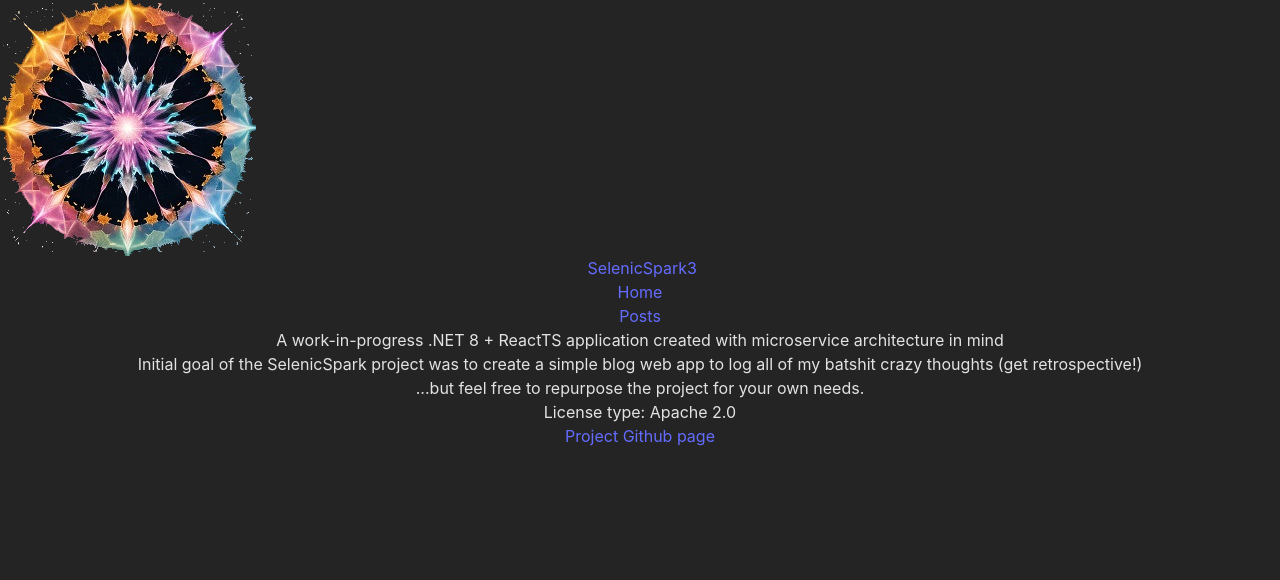
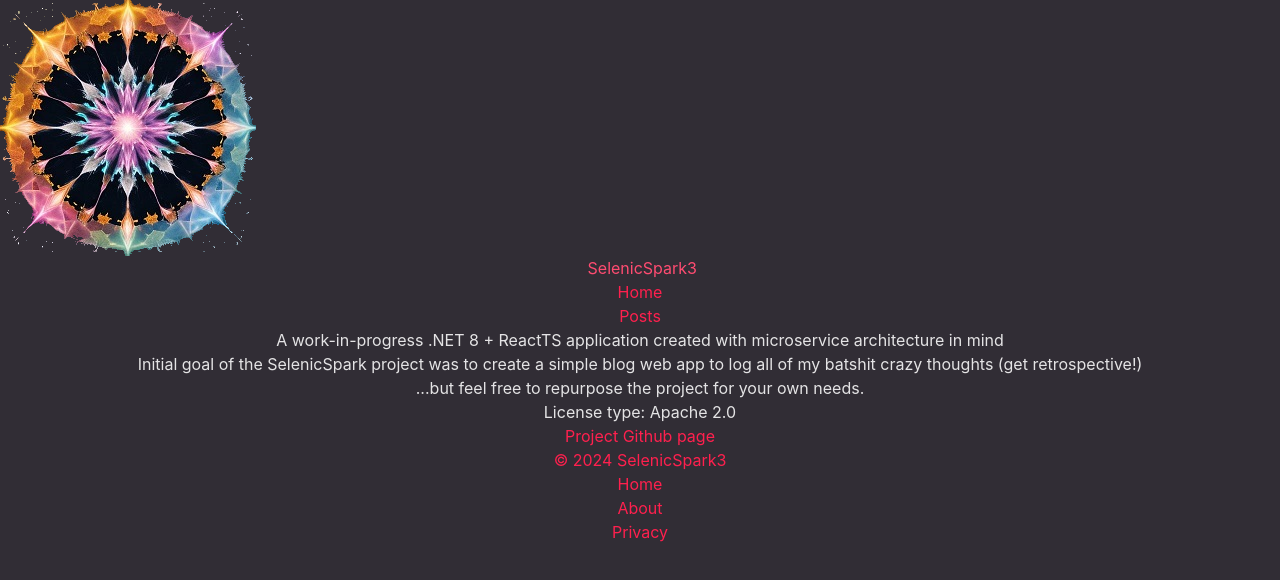
Before and after one commit to HardcoreMagazine/SelenicSparkApp3, a React (Vite) app in the folder frontend/: page / in a window 1280 px wide. Shown: the top 580 px of the page. Built offline with nearby package versions, Linux system fonts and the light colour scheme.

Commit message:
better-looking homepage; links now have new color & color hover change

```diff
--- a/frontend/src/components/Home.tsx
+++ b/frontend/src/components/Home.tsx
@@ -3,26 +3,22 @@ import { Link } from "react-router-dom";
 function Home() {
   return (
     <>
-      <nav className="dark:bg-gray-600">
-        <div className="max-w-screen-xl flex flex-wrap items-center justify-between mx-auto p-4">
+      <nav className="bg-gradient-to-b from-slate-950 to-indigo-900">
+        <div className="max-w-screen-xl flex flex-wrap items-center justify-between p-3">
           <Link to="/">
             <div className="inline-flex">
               <img src="./public/logo.png" className="h-8" alt="SelenicSpark3 Logo" />
               &nbsp;
-              <span className="self-center text-2xl font-semibold whitespace-nowrap dark:text-white">SelenicSpark3</span>
+              <span className="self-center text-2xl font-semibold whitespace-nowrap text-">SelenicSpark3</span>
             </div>
           </Link>
-          <div className="hidden w-full md:block md:w-auto">
-            <ul className="font-medium flex flex-col p-4 md:p-0 mt-4 border border-gray-100 rounded-lg bg-gray-50 md:flex-row md:space-x-8 rtl:space-x-reverse md:mt-0 md:border-0 md:bg-white dark:bg-gray-800 md:dark:bg-gray-900 dark:border-gray-700">
+          <div>
+            <ul className="font-medium flex space-x-10">
               <li>
                 <Link to="/">Home</Link>
               </li>
               <li>
-                <Link to="/posts">
-                  <div className="block py-2 px-3 text-gray-900 rounded hover:bg-gray-100 md:hover:bg-transparent md:border-0 md:hover:text-blue-700 md:p-0 dark:text-white md:dark:hover:text-blue-500 dark:hover:bg-gray-700 dark:hover:text-white md:dark:hover:bg-transparent">
-                    Posts
-                  </div>
-                </Link>
+                <Link to="/posts">Posts</Link>
               </li>
             </ul>
           </div>
@@ -44,11 +40,33 @@ function Home() {
               License type: Apache 2.0
             </li>
             <li className="mt-3">
-              <a href='https://github.com/HardcoreMagazine/SelenicSparkApp3' target='_blank'>Project Github page</a>
+              <a href='https://github.com/HardcoreMagazine/SelenicSparkApp3' target='_blank'>
+                Project Github page
+              </a>
             </li>
           </ul>
         </div>
       </main>
+      <footer>
+        <div className="w-full flex flex-wrap items-center p-4 bg-gradient-to-t from-slate-950 to-indigo-900">
+          <ul className="inline-flex space-x-10">
+            <li>
+              <Link to="/">
+                  <span className="self-center whitespace-nowrap">&copy; 2024 SelenicSpark3</span>
+              </Link>
+            </li>
+            <li>
+              <Link to="/">Home</Link>
+            </li>
+            <li>
+              <Link to="/">About</Link>
+            </li>
+            <li>
+              <Link to="/privacy">Privacy</Link>
+            </li>
+          </ul>
+        </div>
+      </footer>
     </>
   );
 }
--- a/frontend/src/index.css
+++ b/frontend/src/index.css
@@ -9,7 +9,7 @@
 
   color-scheme: light dark;
   color: rgba(255, 255, 255, 0.87);
-  background-color: #242424;
+  background-color: #312d35;
 
   font-synthesis: none;
   text-rendering: optimizeLegibility;
@@ -18,5 +18,9 @@
 }
 
 a {
-  color: #646cff;
+  color: #FF204E;
 }
+
+a:hover {
+  color: #FF4C71;
+}
```
